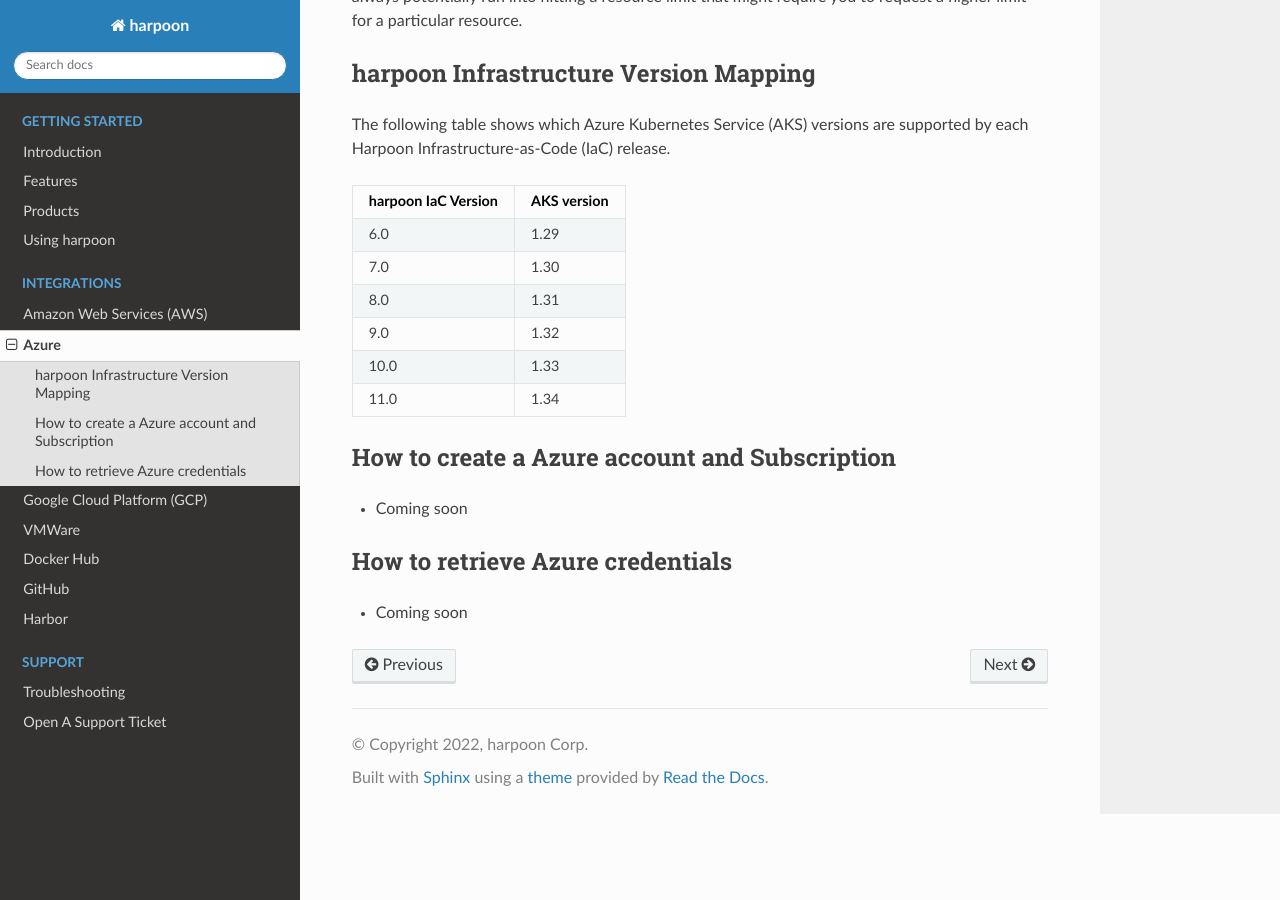
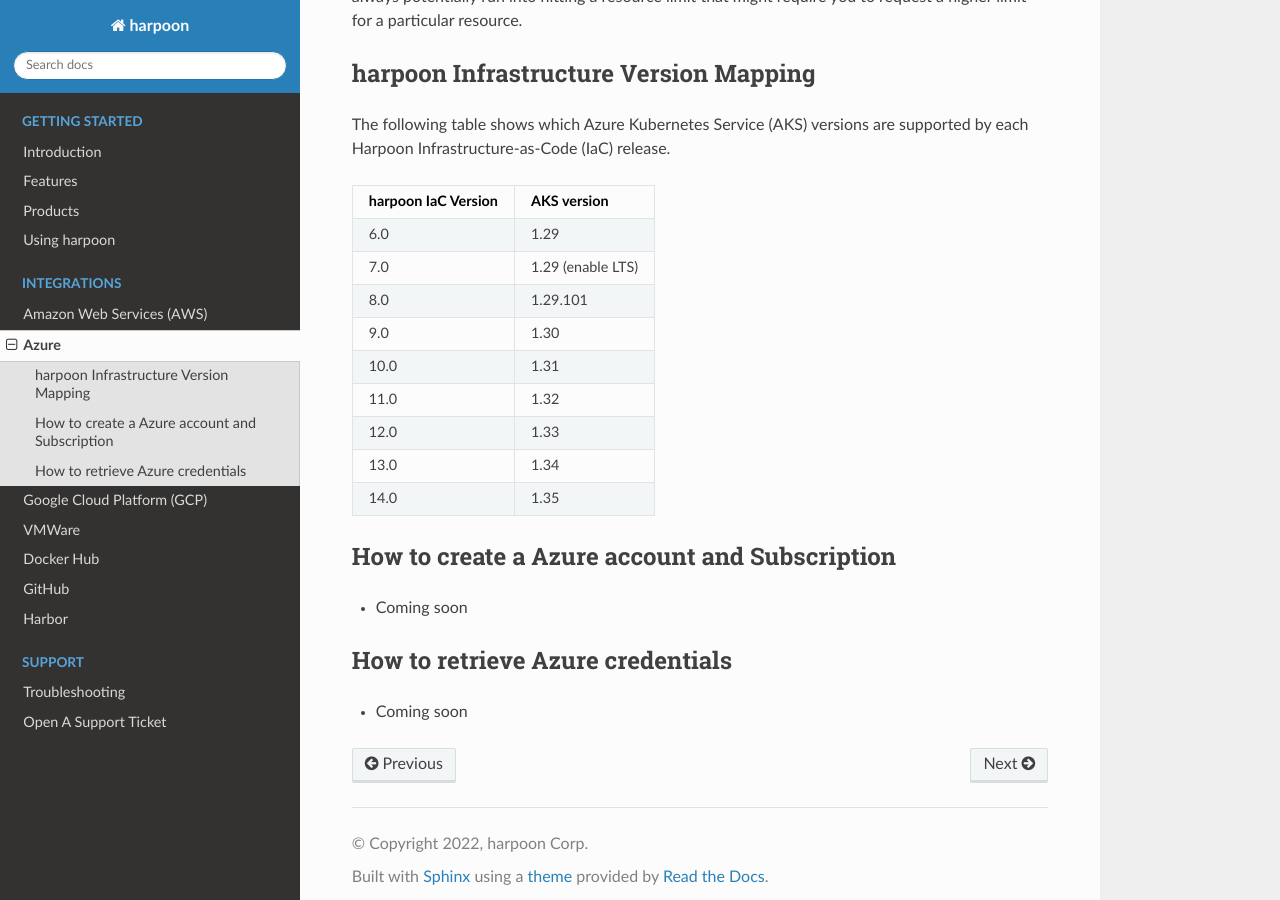
Before and after one commit to harpooncorp/docs, a Sphinx documentation site: the page built from docs/source/azure.rst, in a window 1280 px wide and 900 px high, scrolled down 631 px. Built offline with Sphinx 7.4.7 and the Read the Docs theme 3.1.0, drawn with Linux system fonts in a browser that asks for light colours.

Commit message:
update azure IAC table

```diff
--- a/docs/source/azure.rst
+++ b/docs/source/azure.rst
@@ -32,15 +32,21 @@
 +======================+===================+
 | 6.0                  | 1.29              |
 +----------------------+-------------------+
-| 7.0                  | 1.30              |
+| 7.0                  | 1.29 (enable LTS) |
 +----------------------+-------------------+
-| 8.0                  | 1.31              |
+| 8.0                  | 1.29.101          |
 +----------------------+-------------------+
-| 9.0                  | 1.32              |
+| 9.0                  | 1.30              |
 +----------------------+-------------------+
-| 10.0                 | 1.33              |
+| 10.0                 | 1.31              |
 +----------------------+-------------------+
-| 11.0                 | 1.34              |
+| 11.0                 | 1.32              |
++----------------------+-------------------+
+| 12.0                 | 1.33              |
++----------------------+-------------------+
+| 13.0                 | 1.34              |
++----------------------+-------------------+
+| 14.0                 | 1.35              |
 +----------------------+-------------------+
 
 How to create a Azure account and Subscription
```
